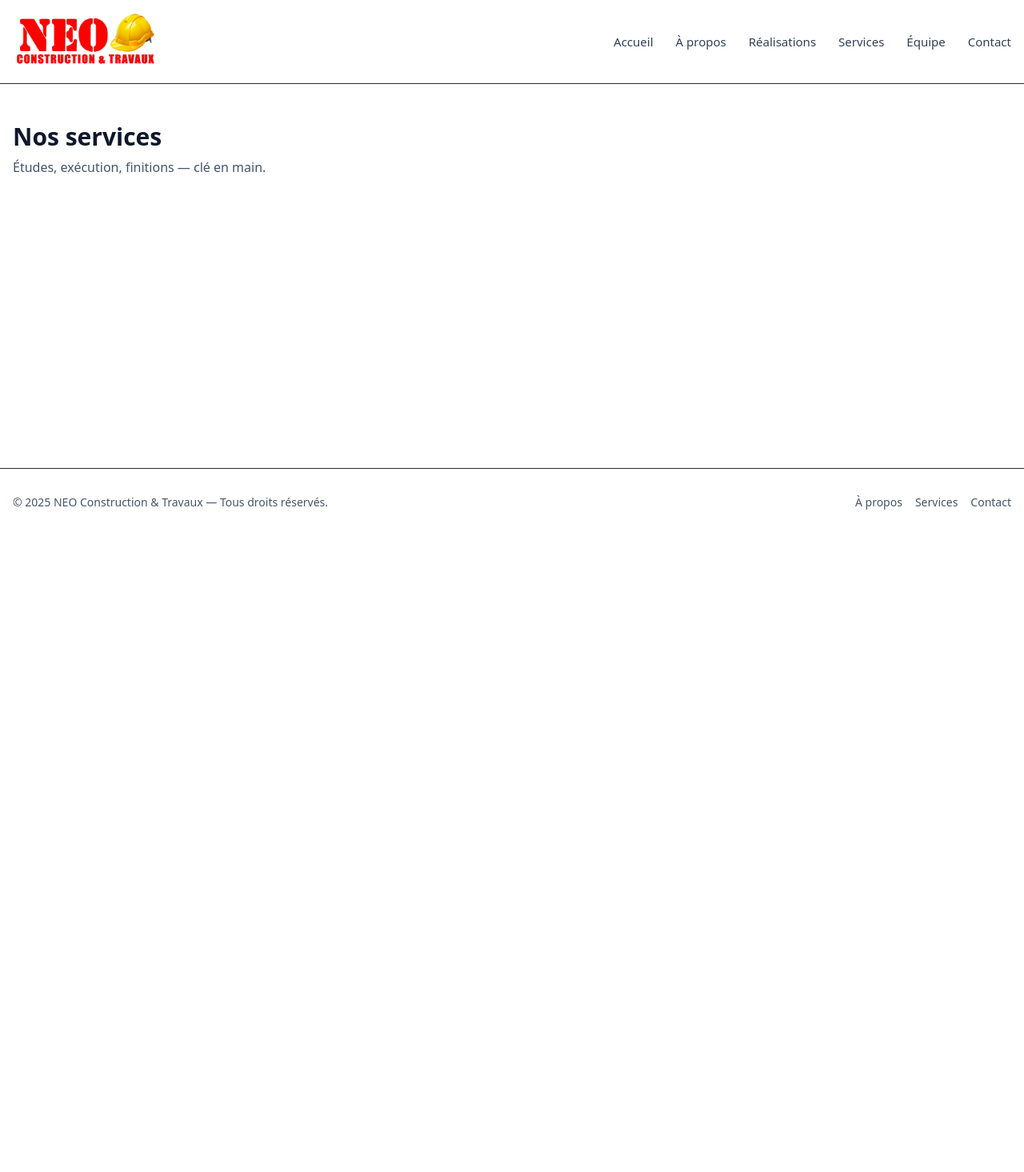
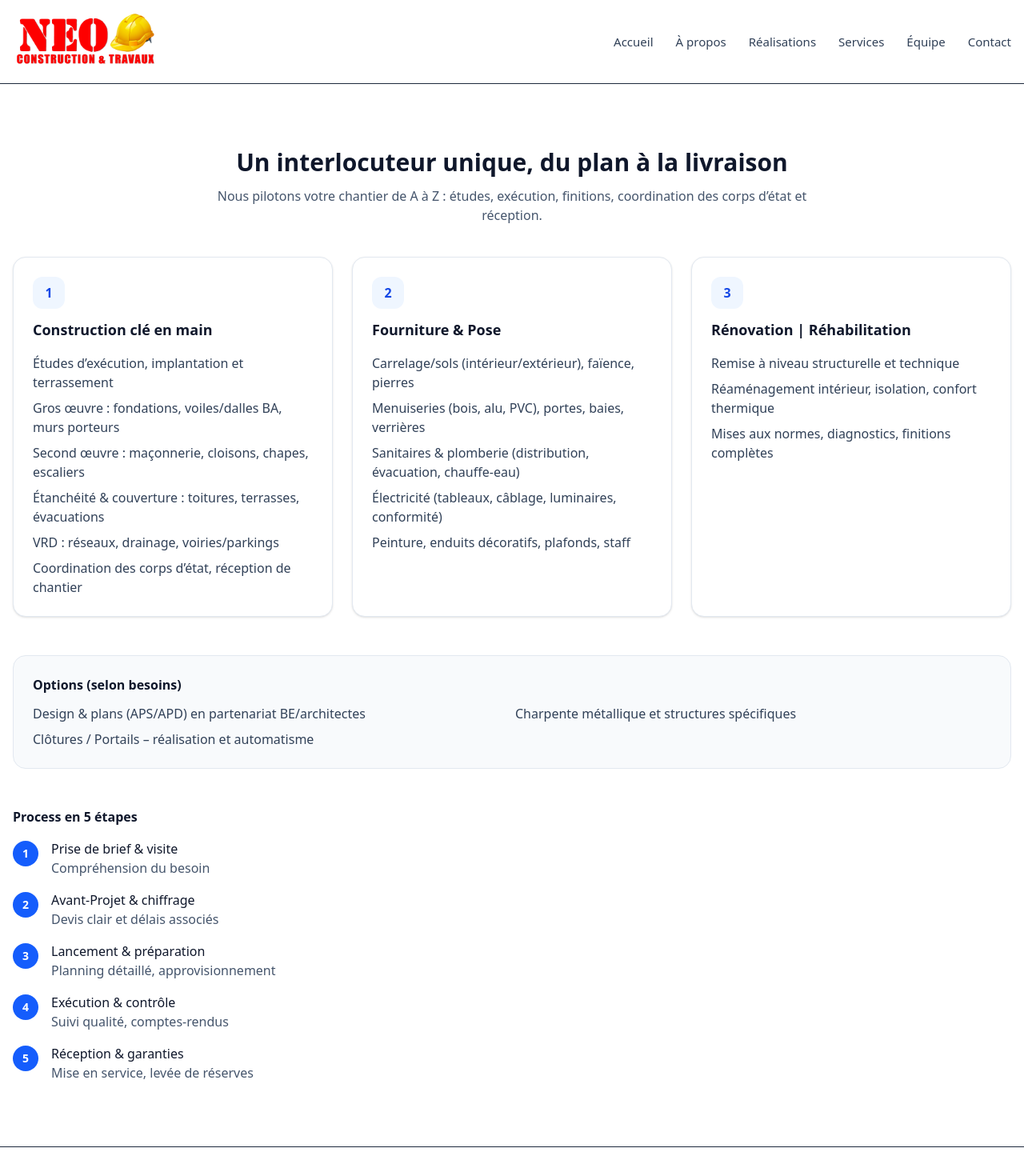
Before and after one commit to guialain/neo-ct-site, a React (Vite) app: page /services in a window 1280 px wide. Shown: the top 1465 px of the page at 80% size. Before the commit the page ends 800 px from the top, so only its background shows below. Built offline with nearby package versions, Linux system fonts and the light colour scheme.

Commit message:
feat: nouvelle version (layout pro + components/pages)

```diff
--- a/src/pages/Services.jsx
+++ b/src/pages/Services.jsx
@@ -1,11 +1,141 @@
+// src/pages/Services.jsx
+import React from "react";
+
 export default function Services() {
   return (
-    <section className="bg-white">
-      <div className="mx-auto max-w-7xl px-4 py-12">
-        <h1 className="text-2xl md:text-3xl font-bold text-slate-900">Nos services</h1>
-        <p className="mt-2 text-slate-600">Études, exécution, finitions — clé en main.</p>
+    <section id="services" className="bg-white">
+      <div className="mx-auto max-w-7xl px-4 py-16 sm:py-20">
+        {/* Header */}
+        <div className="mx-auto max-w-3xl text-center">
+          <h2 className="text-2xl sm:text-3xl font-bold text-slate-900">
+            Un interlocuteur unique, du plan à la livraison
+          </h2>
+          <p className="mt-3 text-slate-600">
+            Nous pilotons votre chantier de A à Z : études, exécution, finitions,
+            coordination des corps d’état et réception.
+          </p>
+        </div>
 
-        {/* Remets ici tes cartes de services */}
+        {/* Services grid */}
+        <div className="mt-10 grid gap-6 md:grid-cols-2 lg:grid-cols-3">
+          {/* 1) Construction clé en main */}
+          <article className="rounded-2xl border border-slate-200 bg-white p-6 shadow-sm">
+            <div className="mb-3 inline-flex h-10 w-10 items-center justify-center rounded-xl bg-blue-50 text-blue-700 font-semibold">
+              1
+            </div>
+            <h3 className="text-lg font-semibold text-slate-900">
+              Construction clé en main
+            </h3>
+            <ul className="mt-4 space-y-2 text-slate-700">
+              <li>Études d’exécution, implantation et terrassement</li>
+              <li>
+                <span className="font-medium">Gros œuvre</span> : fondations,
+                voiles/dalles BA, murs porteurs
+              </li>
+              <li>
+                <span className="font-medium">Second œuvre</span> : maçonnerie,
+                cloisons, chapes, escaliers
+              </li>
+              <li>
+                <span className="font-medium">Étanchéité & couverture</span> :
+                toitures, terrasses, évacuations
+              </li>
+              <li>
+                <span className="font-medium">VRD</span> : réseaux, drainage,
+                voiries/parkings
+              </li>
+              <li>Coordination des corps d’état, réception de chantier</li>
+            </ul>
+          </article>
+
+          {/* 2) Fourniture & Pose */}
+          <article className="rounded-2xl border border-slate-200 bg-white p-6 shadow-sm">
+            <div className="mb-3 inline-flex h-10 w-10 items-center justify-center rounded-xl bg-blue-50 text-blue-700 font-semibold">
+              2
+            </div>
+            <h3 className="text-lg font-semibold text-slate-900">
+              Fourniture &amp; Pose
+            </h3>
+            <ul className="mt-4 space-y-2 text-slate-700">
+              <li>Carrelage/sols (intérieur/extérieur), faïence, pierres</li>
+              <li>Menuiseries (bois, alu, PVC), portes, baies, verrières</li>
+              <li>
+                Sanitaires &amp; plomberie (distribution, évacuation,
+                chauffe-eau)
+              </li>
+              <li>Électricité (tableaux, câblage, luminaires, conformité)</li>
+              <li>Peinture, enduits décoratifs, plafonds, staff</li>
+            </ul>
+          </article>
+
+          {/* 3) Rénovation | Réhabilitation */}
+          <article className="rounded-2xl border border-slate-200 bg-white p-6 shadow-sm">
+            <div className="mb-3 inline-flex h-10 w-10 items-center justify-center rounded-xl bg-blue-50 text-blue-700 font-semibold">
+              3
+            </div>
+            <h3 className="text-lg font-semibold text-slate-900">
+              Rénovation | Réhabilitation
+            </h3>
+            <ul className="mt-4 space-y-2 text-slate-700">
+              <li>Remise à niveau structurelle et technique</li>
+              <li>Réaménagement intérieur, isolation, confort thermique</li>
+              <li>Mises aux normes, diagnostics, finitions complètes</li>
+            </ul>
+          </article>
+        </div>
+
+        {/* Options */}
+        <div className="mt-12 rounded-2xl border border-slate-200 bg-slate-50 p-6">
+          <h4 className="text-base font-semibold text-slate-900">
+            Options (selon besoins)
+          </h4>
+          <ul className="mt-3 grid gap-2 text-slate-700 sm:grid-cols-2">
+            <li>Design &amp; plans (APS/APD) en partenariat BE/architectes</li>
+            <li>Charpente métallique et structures spécifiques</li>
+            <li>Clôtures / Portails – réalisation et automatisme</li>
+          </ul>
+        </div>
+
+        {/* Process (timeline simple) */}
+        <div className="mt-12">
+          <h4 className="text-base font-semibold text-slate-900">
+            Process en 5 étapes
+          </h4>
+          <ol className="mt-4 space-y-4">
+            {[
+              {
+                t: "Prise de brief & visite",
+                d: "Compréhension du besoin",
+              },
+              {
+                t: "Avant-Projet & chiffrage",
+                d: "Devis clair et délais associés",
+              },
+              {
+                t: "Lancement & préparation",
+                d: "Planning détaillé, approvisionnement",
+              },
+              {
+                t: "Exécution & contrôle",
+                d: "Suivi qualité, comptes-rendus",
+              },
+              {
+                t: "Réception & garanties",
+                d: "Mise en service, levée de réserves",
+              },
+            ].map((step, i) => (
+              <li key={i} className="flex items-start gap-4">
+                <span className="mt-0.5 inline-flex h-8 w-8 shrink-0 items-center justify-center rounded-full bg-blue-600 text-white text-sm font-semibold">
+                  {i + 1}
+                </span>
+                <div>
+                  <div className="font-medium text-slate-900">{step.t}</div>
+                  <div className="text-slate-600">{step.d}</div>
+                </div>
+              </li>
+            ))}
+          </ol>
+        </div>
       </div>
     </section>
   );
```
